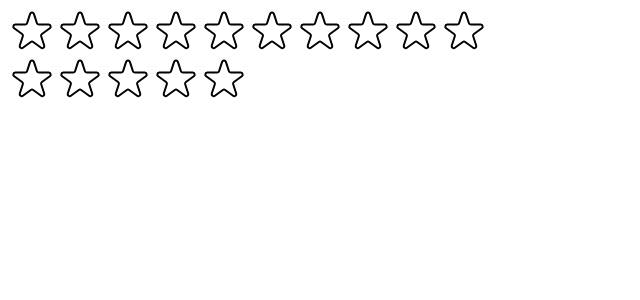
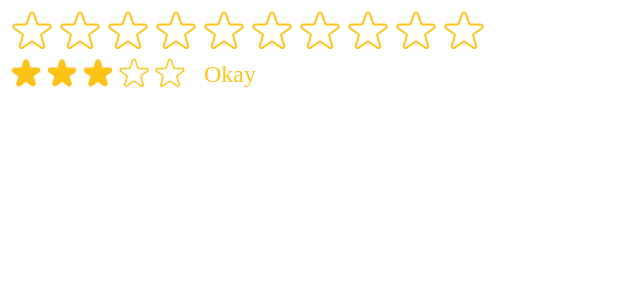
Before and after one commit to RamezCh/Use-Popcorn, a React (Create React App) app: page / in a window 1280 px wide. Shown: the top 300 px of the page, without its empty margins (0-640 px from the left). Built offline with nearby package versions, Linux system fonts and the light colour scheme.

Commit message:
Improving Reusability with Props

```diff
--- a/src/StarRating.js
+++ b/src/StarRating.js
@@ -10,21 +10,32 @@
   display: 'flex',
 };
 
-const textStyle = {
-  lineHeight: '1',
-  margin: '0',
-};
-
-export default function StarRating({ maxRating = 5 }) {
-  const [rating, setRating] = useState(0);
+export default function StarRating({
+  maxRating = 5,
+  color = '#fcc419',
+  size = 48,
+  className = '',
+  messages = [],
+  defaultRating = 0,
+  onSetRating,
+}) {
+  const [rating, setRating] = useState(defaultRating);
   const [tempRating, setTempRating] = useState(0);
 
   function handleRating(rating) {
     setRating(rating);
+    onSetRating(rating);
   }
 
+  const textStyle = {
+    lineHeight: '1',
+    margin: '0',
+    color,
+    fontSize: `${size / 1.5}px`,
+  };
+
   return (
-    <div style={containerStyle}>
+    <div style={containerStyle} className={className}>
       <div style={starContainer}>
         {Array.from({ length: maxRating }, (_, i) => (
           <Star
@@ -32,23 +43,28 @@
             onRate={() => handleRating(i + 1)}
             onHoverIn={() => setTempRating(i + 1)}
             onHoverOut={() => setTempRating(0)}
+            color={color}
+            size={size}
             full={tempRating ? tempRating >= i + 1 : rating >= i + 1}
           />
         ))}
       </div>
-      <p style={textStyle}>{tempRating || rating || ''}</p>
+      <p style={textStyle}>
+        {messages.length === maxRating
+          ? messages[tempRating ? tempRating - 1 : rating - 1]
+          : tempRating || rating || ''}
+      </p>
     </div>
   );
 }
 
-const starStyle = {
-  width: '48px',
-  height: '48px',
-  display: 'block',
-  cursor: 'pointer',
-};
-
-function Star({ onRate, onHoverIn, onHoverOut, full }) {
+function Star({ onRate, onHoverIn, onHoverOut, color, size, full }) {
+  const starStyle = {
+    width: `${size}px`,
+    height: `${size}px`,
+    display: 'block',
+    cursor: 'pointer',
+  };
   return (
     <span
       role="button"
@@ -61,8 +77,8 @@
         <svg
           xmlns="http://www.w3.org/2000/svg"
           viewBox="0 0 20 20"
-          fill="#000"
-          stroke="#000"
+          fill={color}
+          stroke={color}
         >
           <path d="M9.049 2.927c.3-.921 1.603-.921 1.902 0l1.07 3.292a1 1 0 00.95.69h3.462c.969 0 1.371 1.24.588 1.81l-2.8 2.034a1 1 0 00-.364 1.118l1.07 3.292c.3.921-.755 1.688-1.54 1.118l-2.8-2.034a1 1 0 00-1.175 0l-2.8 2.034c-.784.57-1.838-.197-1.539-1.118l1.07-3.292a1 1 0 00-.364-1.118L2.98 8.72c-.783-.57-.38-1.81.588-1.81h3.461a1 1 0 00.951-.69l1.07-3.292z" />
         </svg>
@@ -71,7 +87,7 @@
           xmlns="http://www.w3.org/2000/svg"
           fill="none"
           viewBox="0 0 24 24"
-          stroke="#000"
+          stroke={color}
         >
           <path
             strokeLinecap="round"
--- a/src/index.js
+++ b/src/index.js
@@ -11,7 +11,13 @@
       // <App />
     }
     <StarRating maxRating={10} />
-    <StarRating />
+    <StarRating
+      maxRating={5}
+      size={36}
+      className={'test'}
+      messages={['Terrible', 'Bad', 'Okay', 'Good', 'Amazing']}
+      defaultRating={3}
+    />
     {/* <StarRating
       maxRating={5}
       messages={["Terrible", "Bad", "Okay", "Good", "Amazing"]}
```
